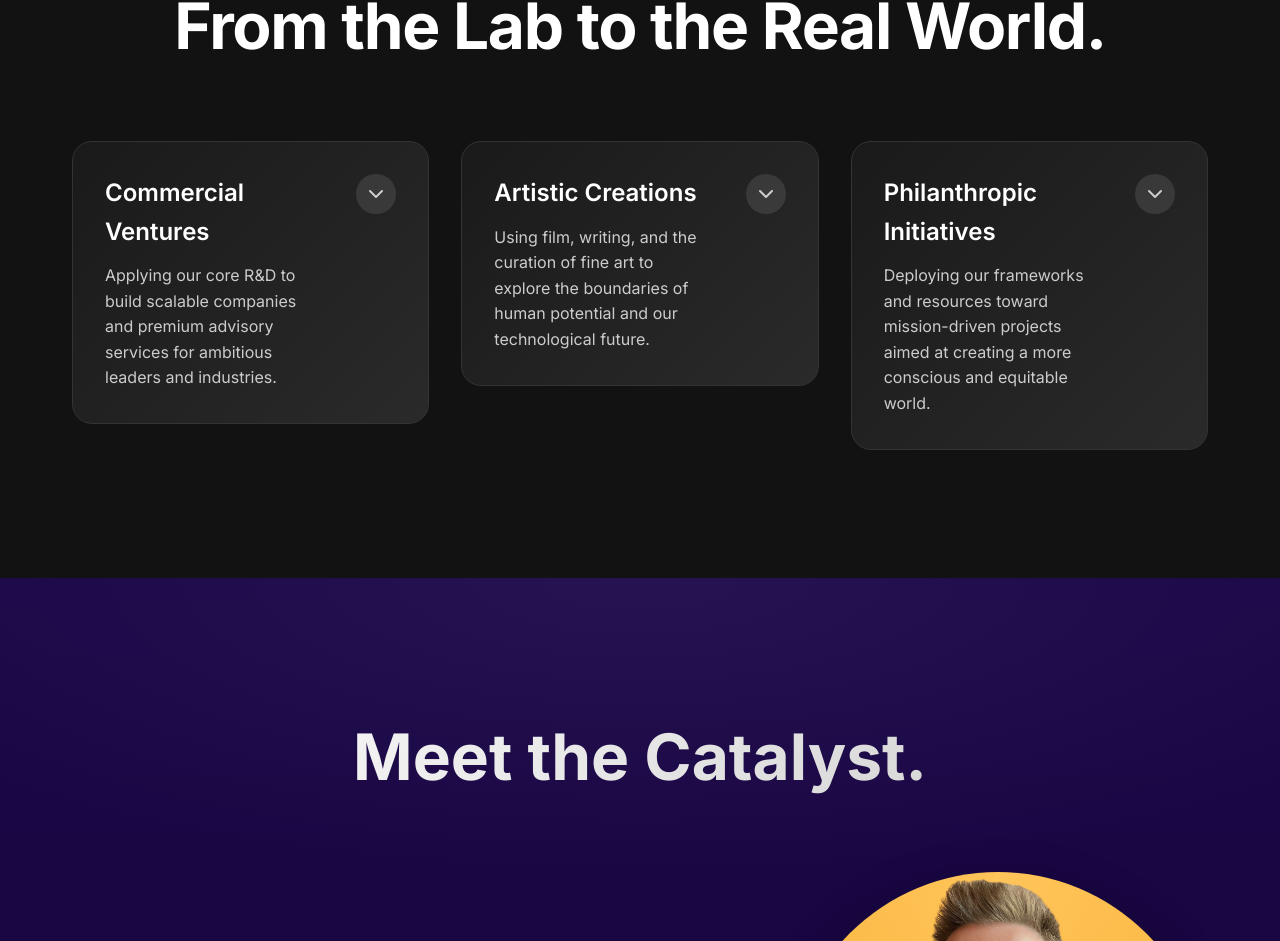
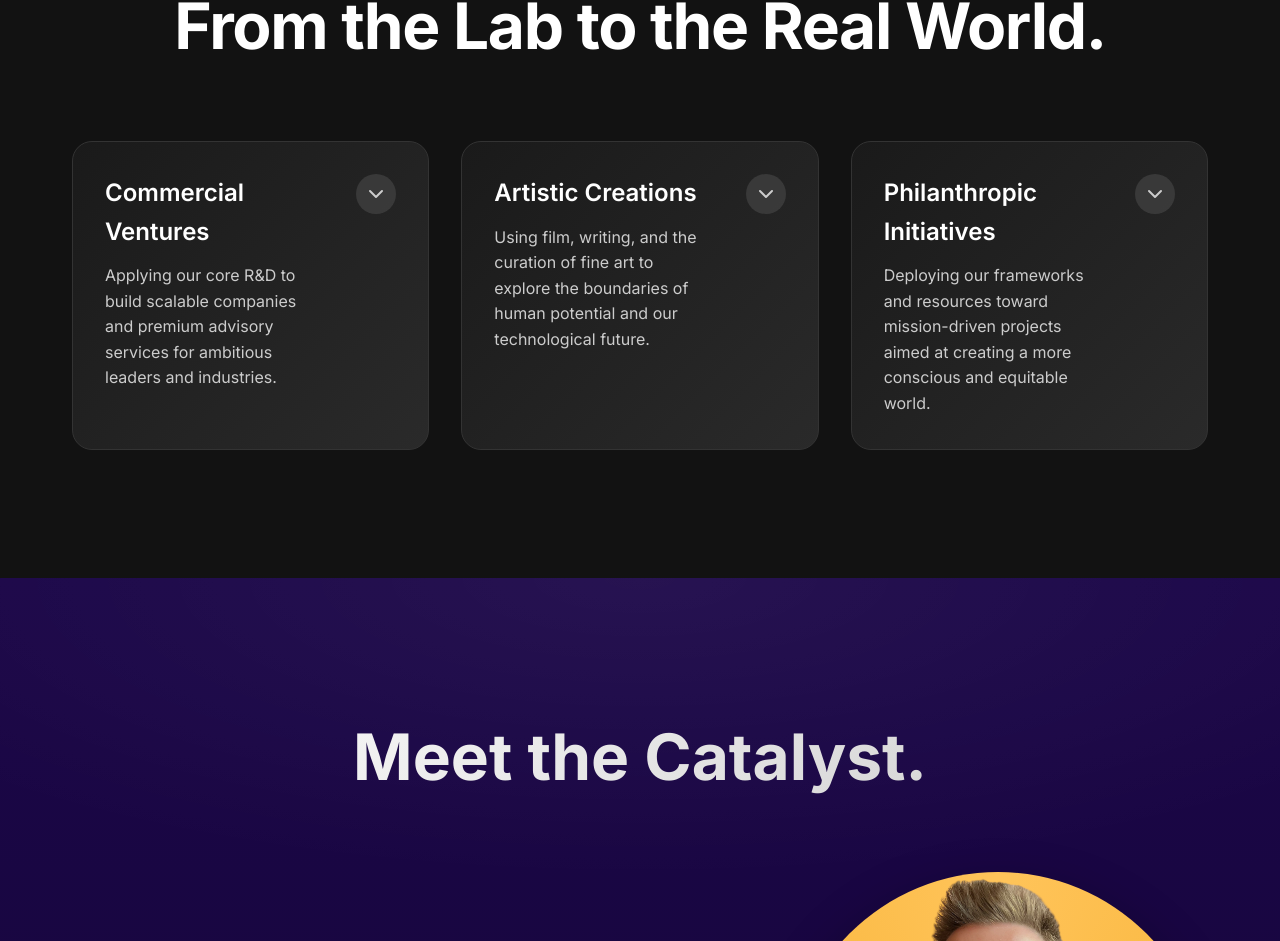
Before and after one commit to jlasman/lasmanfactory, a React (Vite) app: page / in a window 1280 px wide. Shown: the part 1606-2547 px from the top of the page. Built offline with nearby package versions, Linux system fonts and the light colour scheme.

Commit message:
Updated main.css

```diff
--- a/src/styles/main.css
+++ b/src/styles/main.css
@@ -270,6 +270,15 @@ section > *:first-child {
     transition: all 0.3s ease;
     border: 1px solid #333;
     outline: none;
+    height: 100%;
+    display: flex;
+    flex-direction: column;
+}
+
+@media (min-width: 769px) {
+    .work__card {
+        min-height: 280px;
+    }
 }
 
 .work__card:hover {
```
